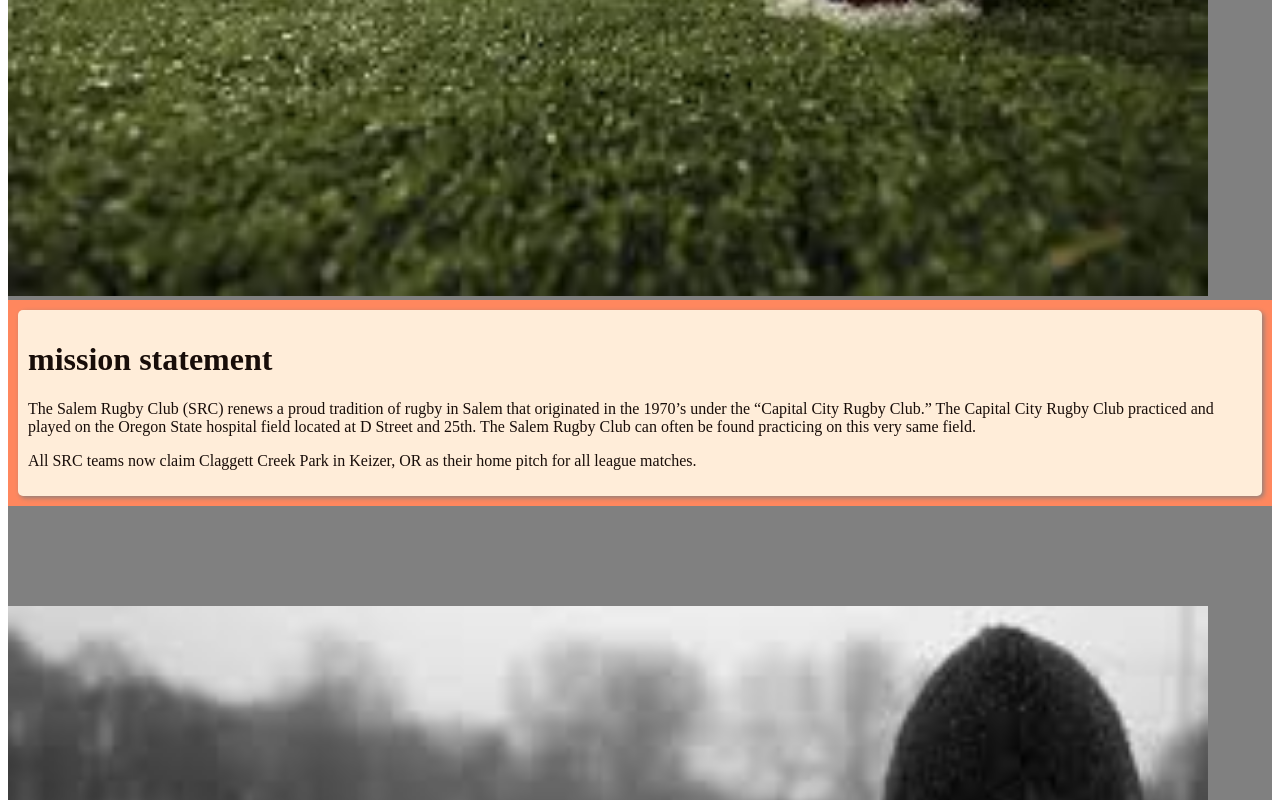
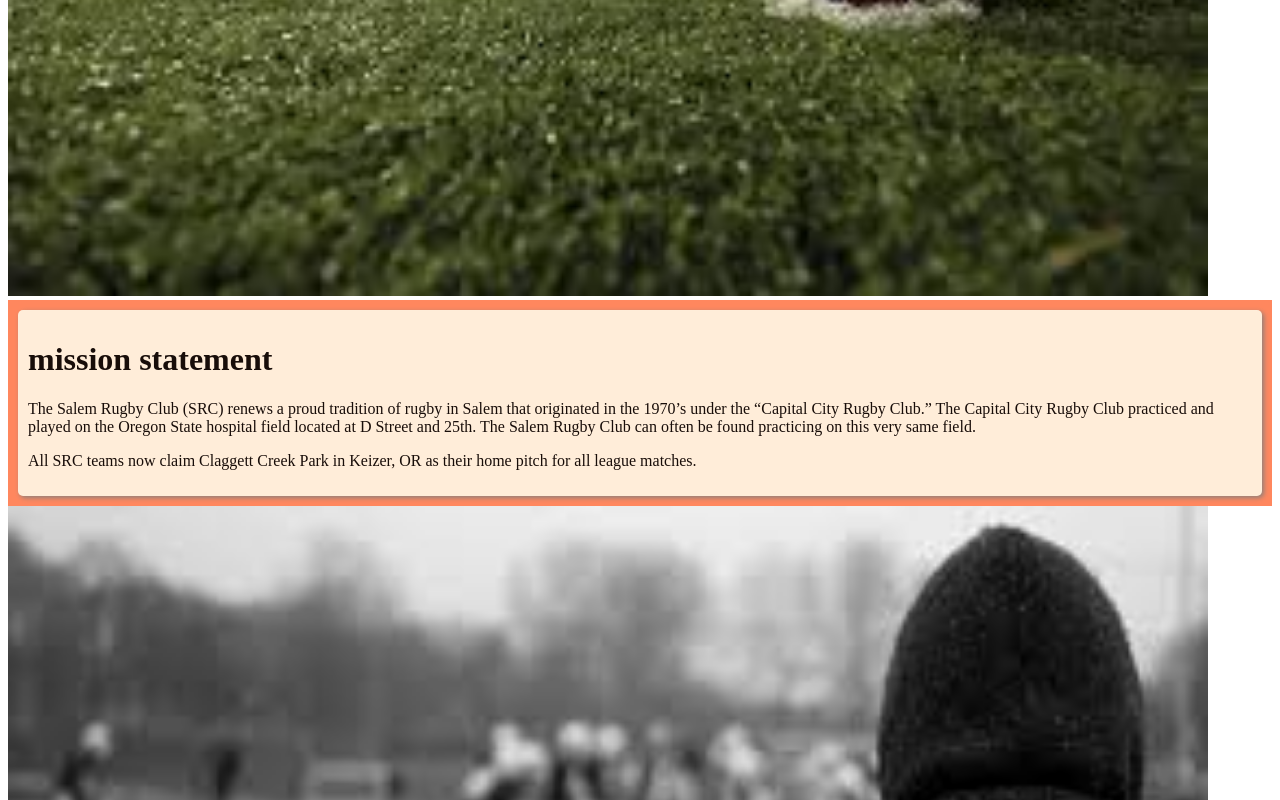
Before and after one commit to AlexGarcia2/capstone, a React app: page /#/ in a window 1280 px wide. Shown: the part 702-1502 px from the top of the page. Built offline with nearby package versions, Linux system fonts and the light colour scheme.

Commit message:
still having issues with parallax on splash page

```diff
--- a/src/components/App.jsx
+++ b/src/components/App.jsx
@@ -8,18 +8,18 @@ import { Switch, Route } from 'react-router-dom';
 import { ParallaxProvider } from 'react-scroll-parallax';
 import Error404 from './Error404';
 
-const test ={
-  backgroundColor:'grey'
 
-}
+
+
 
 function App(){
 
   return (
-    <div style={test}>
+    <div>
       <div >
      <Header/>
       </div>
+      <div>
       <ParallaxProvider>
           <Switch>
             <Route exact path='/' component={Home} />
@@ -29,6 +29,7 @@ function App(){
             <Route component={Error404} />
           </Switch>
       </ParallaxProvider>
+      </div>
     </div>
   );
 }
--- a/src/components/Home.jsx
+++ b/src/components/Home.jsx
@@ -11,8 +11,10 @@ import kick from '../assets/kick.jpg';
 const imgTest={
   width:'1200px',
   height:'800px',
-
-
+}
+const lostImg={
+  width:'1200px',
+  height:'600px'
 }
 const marg={
   marginTop:'100px'
@@ -21,12 +23,9 @@ const center={
   positionAlign:'center'
 }
 const card={
-  marginBottom:'100px',
+
   padding:'10px',
-  border:'2px 1px grey',
-  backgroundColor:'#FF875E',
-
-
+  backgroundColor:'#FF875E'
 }
 
 
@@ -97,7 +96,7 @@ function Home(){
             slowerScrollRate
             tag="figure"
         >
-          <img style={imgTest} src={lostBoy} />
+          <img style={lostImg} src={lostBoy} />
           </Parallax>
         </div>
 
@@ -106,7 +105,7 @@ function Home(){
             className="firstParallax"
             offsetYMax={20}
             offsetYMin={-80}
-            fasterScrollRate
+            slowerScrollRate
             tag="figure"
         >
             <div style={card}>
@@ -118,8 +117,8 @@ function Home(){
         <div>
         <Parallax
             className="firstParallax"
-            offsetYMax={0}
-            offsetYMin={-60}
+            offsetYMax={20}
+            offsetYMin={-80}
             slowerScrollRate
             tag="figure"
         >
```
